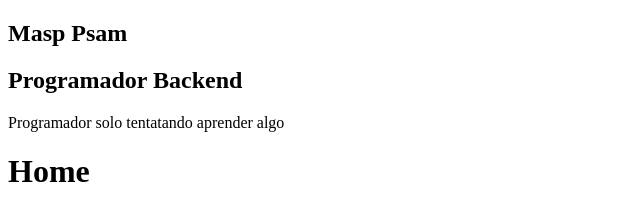
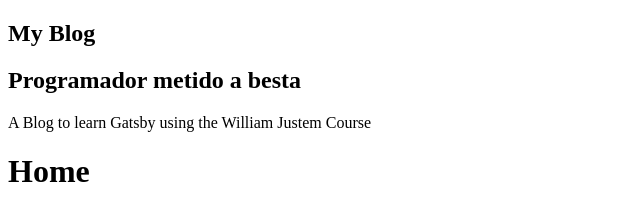
Before and after one commit to masptj/my-blog, a Gatsby site: page / in a window 1280 px wide. Shown: the whole page, without its empty margins (0-640 px from the left). Built offline with nearby package versions, Linux system fonts and the light colour scheme; Gatsby itself is replaced by a stand-in of ours.

Commit message:
Catching data by StaticQuery

```diff
--- a/gatsby-config.js
+++ b/gatsby-config.js
@@ -3,6 +3,7 @@ module.exports = {
     title: `My Blog`,
     description: `A Blog to learn Gatsby using the William Justem Course`,
     author: `@masp`,
+    position: `Programador metido a besta`,
     siteUrl: `https://gatsbystarterdefaultsource.gatsbyjs.io/`,
   },
   plugins: [
--- a/package.json
+++ b/package.json
@@ -29,6 +29,7 @@
   "scripts": {
     "build": "gatsby build",
     "develop": "gatsby develop",
+    "develop:playground": "GATSBY_GRAPHQL_IDE=playground gatsby develop",
     "format": "prettier --write \"**/*.{js,jsx,ts,tsx,json,md,css}\"",
     "start": "gatsby develop",
     "serve": "gatsby serve",
--- a/src/components/Profile/index.js
+++ b/src/components/Profile/index.js
@@ -1,12 +1,33 @@
 import React from "react"
+import { StaticQuery, graphql } from "gatsby"
 
 const Profile = () => (
-    <div className="Profile-wrapper">
-        <h1> Masp Psam</h1>
-        <h2> Programador Backend</h2>
-        <p>Programador solo tentatando aprender algo</p>
+    <>
+    <StaticQuery
+        query={graphql`
+        query MySiteMetadata {
+            site {
+              siteMetadata {
+                title
+                description
+                position
+              }
+            }
+          }
+        `}
+
+        render={data => (
+
+        <div className="Profile-wrapper">
+        <h1> { data.site.siteMetadata.title } </h1>
+        <h2> { data.site.siteMetadata.position } </h2>
+        <p> { data.site.siteMetadata.description } </p>
     </div>
 
+        )}
+/>
+
+    </>
 )
 
 export default Profile
```
